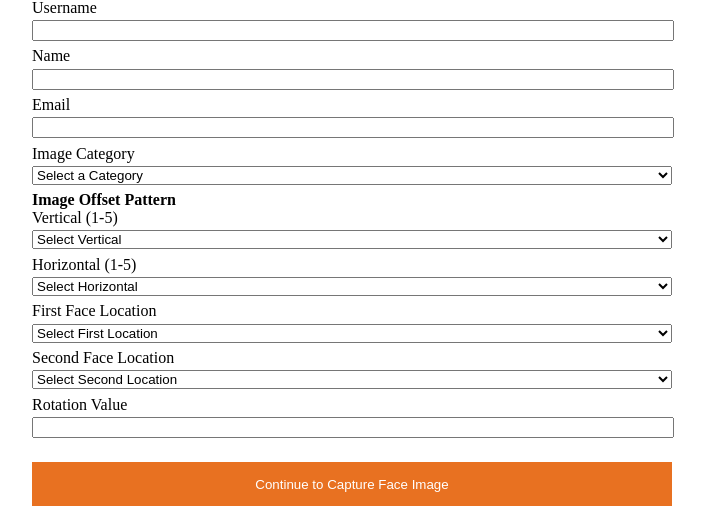
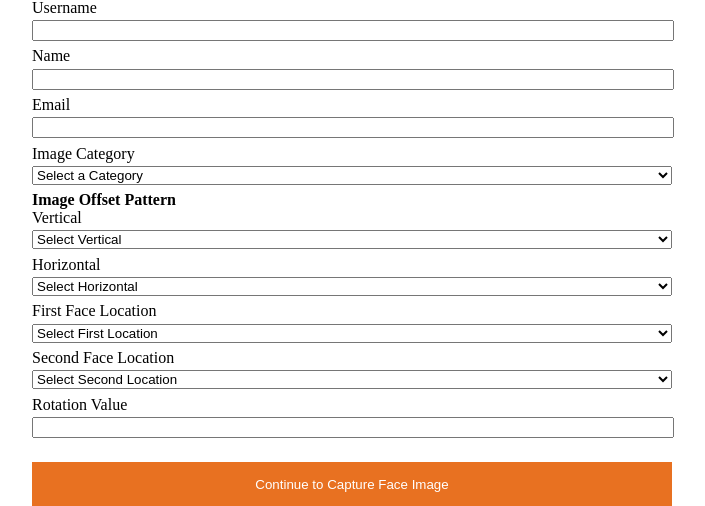
Before and after one commit to KeeganMerck/4155-ClassProject-NSA, a Flask app: page /create_account in a window 1280 px wide. Shown: the part 155-661 px from the top of the page, without its empty margins (288-993 px from the left). Run offline with Flask 3, Linux system fonts and the light colour scheme; parts of the project's set-up code (start-up, migrations or seed data) failed here and were passed over.

```diff
--- a/templates/accountcreation.html
+++ b/templates/accountcreation.html
@@ -30,7 +30,7 @@
             -->
         <div>
             <strong><label>Image Offset Pattern</label><br></strong>
-            <label for="vertical">Vertical (1-5)</label><br>
+            <label for="vertical">Vertical</label><br>
             <select class="accountCreationInput" id="vertical" name="vertical" required>
                 <option value disabled selected>Select Vertical</option>
                 <option value="1">1</option>
@@ -40,7 +40,7 @@
                 <option value="5">5</option>
             </select><br>
 
-            <label for="horizontal">Horizontal (1-5)</label><br>
+            <label for="horizontal">Horizontal</label><br>
             <select class="accountCreationInput" id="horizontal" name="horizontal" required>
                 <option value disabled selected>Select Horizontal</option>
                 <option value="1">1</option>
```
